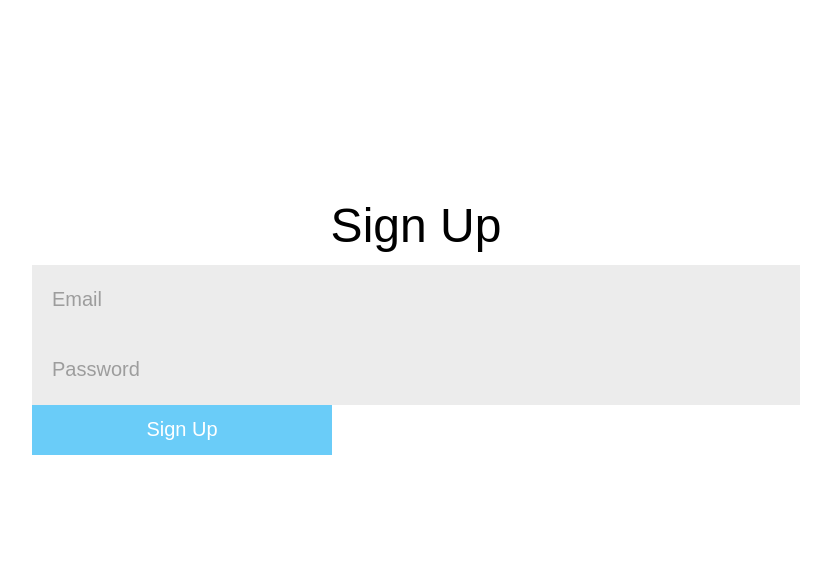
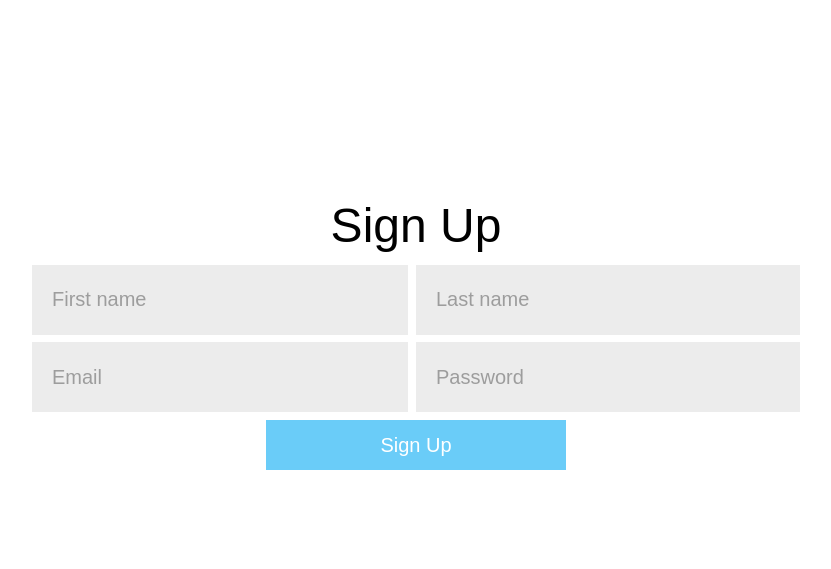
Before and after one commit to JesseMcCullough/goal, a PHP site: page /signup.php in a window 1280 px wide. Shown: the top 569 px of the page, without its empty margins (224-1055 px from the left). Run offline with PHP 8.4, Linux system fonts and the light colour scheme.

Commit message:
Added first and last name to sign up form

```diff
--- a/signup.php
+++ b/signup.php
@@ -2,15 +2,29 @@
 
 <h1>Sign Up</h1>
 
-<form action="<?php echo $_SERVER['PHP_SELF']; ?>" method="POST" autocomplete="off">
+<form action="<?php echo $_SERVER['PHP_SELF']; ?>" method="POST" autocomplete="off" class="signup">
+    <input type="text" name="firstName" placeholder="First name" autocomplete="off" />
+    <input type="text" name="lastName" placeholder="Last name" autocomplete="off" />
     <input type="email" name="email" placeholder="Email" autocomplete="off" />
     <input type="password" name="password" placeholder="Password" autocomplete="off" />
-    <button type="submit" name="submit">Sign Up</button>
+    <div class="buttons">
+        <button type="submit" name="submit">Sign Up</button>
+    </div>
 </form>
 
 <?php
 
 if (isset($_POST["submit"])) {
+    if (!isset($_POST["firstName"])) {
+        echo "First name not set";
+        return;
+    }
+
+    if (!isset($_POST["lastName"])) {
+        echo "Last name not set";
+        return;
+    }
+
     if (!isset($_POST["email"])) {
         echo "Email not set";
         return;
@@ -21,14 +35,19 @@ if (isset($_POST["submit"])) {
         return;
     }
 
+    $firstName = $_POST["firstName"];
+    $lastName = $_POST["lastName"];
     $email = $_POST["email"];
     $password = $_POST["password"];
 
     include("classes/UserSignUp.php");
 
-    $signUp = new UserSignUp($email, $password);
+    $signUp = new UserSignUp($firstName, $lastName, $email, $password);
     if ($signUp->signUp()) {
-        echo "Successfully registered";
+        session_start();
+
+
+        header("Location: index.php");
     } else {
         echo "Failed";
     }
--- a/style.css
+++ b/style.css
@@ -263,3 +263,17 @@ button.close:hover {
     float: right;
     cursor: pointer;
 }
+
+.signup input {
+    width: 50%;
+    float: left;
+}
+
+.signup input:nth-child(odd) {
+    width: 49%;
+    margin-right: 1%;
+}
+
+.signup input:nth-child(2n) {
+    margin-bottom: 1%;
+}
```
Also changed, not shown: classes/UserSignUp.php (+11 -3 lines).
